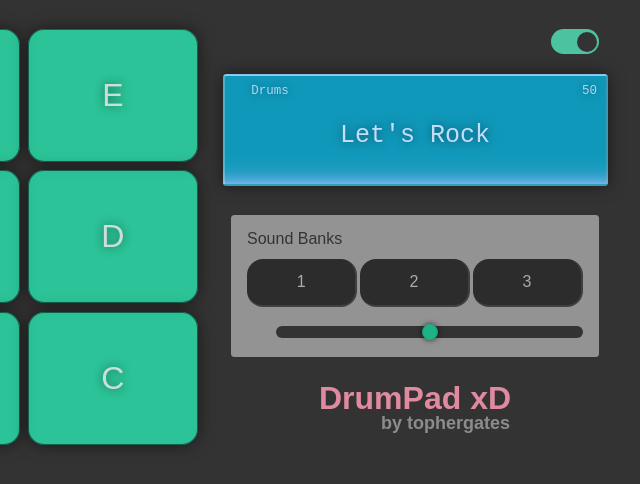
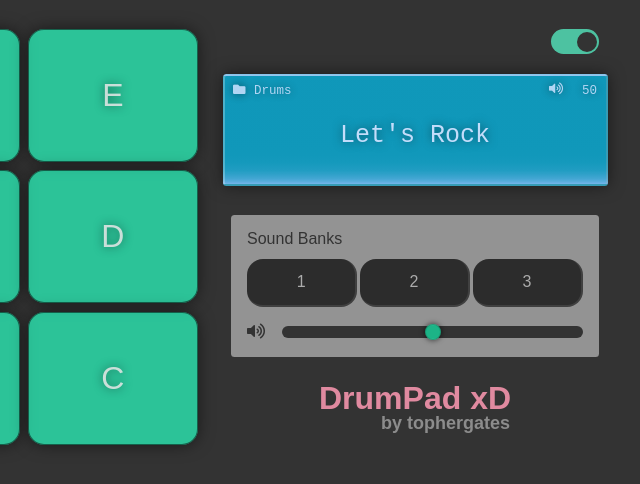
Before and after one commit to tophergates/fcc-drum-machine, a React app: page public/index.html in a window 1280 px wide. Shown: the full height of the page, 500-1140 px from the left. Built offline with nearby package versions, Linux system fonts and the light colour scheme.

Commit message:
added fa icons

```diff
--- a/public/index.html
+++ b/public/index.html
@@ -4,10 +4,11 @@
 <head>
   <meta charset="utf-8">
   <meta name="viewport" content="width=device-width, initial-scale=1, shrink-to-fit=no">
-  <meta name="theme-color" content="#000000">
+  <meta name="theme-color" content="#333333">
   <link rel="manifest" href="%PUBLIC_URL%/manifest.json">
   <link rel="shortcut icon" href="%PUBLIC_URL%/favicon.ico">
   <title>Drum Machine</title>
+  <link rel="stylesheet" href="https://use.fontawesome.com/releases/v5.3.1/css/all.css">
 </head>
 
 <body>
```
Also changed, not shown: public/manifest.json.
